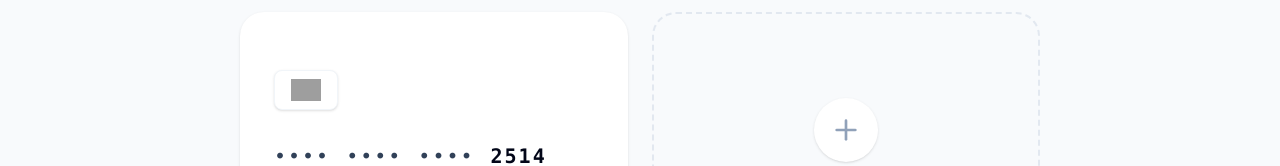
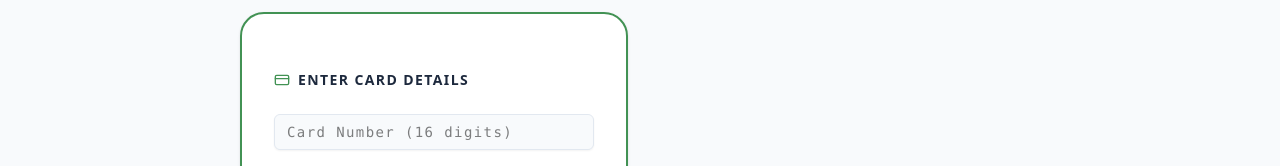
Before and after one commit to adhivedhanlr-maker/E-commerce, a Next.js app in the folder frontend/: page /profile/payments in a window 1280 px wide. Both pictures are taken after a click on the button "ADD NEW CARD". Shown: the part 625-791 px from the top of the page. Built offline with nearby package versions, Linux system fonts and the light colour scheme; no server answers; grey boxes are pictures that could not be loaded.

Commit message:
feat: Add profile payments page allowing users to view and add payment methods.

```diff
--- a/frontend/src/app/profile/payments/page.tsx
+++ b/frontend/src/app/profile/payments/page.tsx
@@ -3,9 +3,10 @@
 import React, { useState } from 'react';
 import Link from 'next/link';
 import { motion } from 'framer-motion';
-import { ArrowLeft, CreditCard, Plus, Lock, CheckCircle2, MoreVertical } from 'lucide-react';
+import { ArrowLeft, CreditCard, Plus, Lock, CheckCircle, CheckCircle2, MoreVertical } from 'lucide-react';
 import { Button } from '@/components/ui/button';
 import { Card, CardContent } from '@/components/ui/card';
+import { Input } from '@/components/ui/input';
 
 const DEMO_CARDS = [
     {
@@ -28,17 +29,33 @@ const DEMO_CARDS = [
 
 export default function PaymentsPage() {
     const [cards, setCards] = useState(DEMO_CARDS);
+    const [isAddingCard, setIsAddingCard] = useState(false);
+    const [newCardDetails, setNewCardDetails] = useState({ number: '', expiry: '', cvc: '' });
 
-    const handleAddCard = () => {
+    const handleSaveCard = (e: React.FormEvent) => {
+        e.preventDefault();
+
+        if (!newCardDetails.number || !newCardDetails.expiry || !newCardDetails.cvc) {
+            alert("Please fill in all card details.");
+            return;
+        }
+
+        const last4 = newCardDetails.number.slice(-4).padStart(4, '*');
+        const isMastercard = newCardDetails.number.startsWith('5');
+
         const newCard = {
             id: `card-${Math.random()}`,
-            type: 'Visa',
-            last4: Math.floor(1000 + Math.random() * 9000).toString(),
-            expiry: '12/29',
+            type: isMastercard ? 'Mastercard' : 'Visa',
+            last4: last4,
+            expiry: newCardDetails.expiry,
             isDefault: cards.length === 0,
-            logo: 'https://upload.wikimedia.org/wikipedia/commons/thumb/5/5e/Visa_Inc._logo.svg/2560px-Visa_Inc._logo.svg.png'
+            logo: isMastercard
+                ? 'https://upload.wikimedia.org/wikipedia/commons/thumb/2/2a/Mastercard-logo.svg/1280px-Mastercard-logo.svg.png'
+                : 'https://upload.wikimedia.org/wikipedia/commons/thumb/5/5e/Visa_Inc._logo.svg/2560px-Visa_Inc._logo.svg.png'
         };
         setCards([...cards, newCard]);
+        setIsAddingCard(false);
+        setNewCardDetails({ number: '', expiry: '', cvc: '' });
         alert("New payment method added successfully!");
     };
 
@@ -65,7 +82,7 @@ export default function PaymentsPage() {
                         </div>
                     </div>
 
-                    <Button onClick={handleAddCard} className="h-12 px-6 rounded-xl font-bold uppercase tracking-widest text-xs bg-primary-600 hover:bg-primary-700 text-white shadow-xl shadow-primary-500/20 transition-all">
+                    <Button onClick={() => setIsAddingCard(true)} className="h-12 px-6 rounded-xl font-bold uppercase tracking-widest text-xs bg-primary-600 hover:bg-primary-700 text-white shadow-xl shadow-primary-500/20 transition-all">
                         <Plus className="mr-2 h-4 w-4" />
                         Add New Card
                     </Button>
@@ -118,18 +135,73 @@ export default function PaymentsPage() {
                     ))}
 
                     {/* Empty State / Add Card Tile */}
+                    {isAddingCard ? (
+                        <motion.div
+                            initial={{ opacity: 0, scale: 0.95 }}
+                            animate={{ opacity: 1, scale: 1 }}
+                        >
+                            <Card className="relative rounded-[24px] overflow-hidden shadow-premium bg-white dark:bg-slate-900 transition-all border-2 border-primary-500 w-full h-full min-h-[220px]">
+                                <CardContent className="p-8">
+                                    <h3 className="text-sm font-bold uppercase tracking-widest text-slate-800 dark:text-slate-200 mb-6 flex items-center">
+                                        <CreditCard className="mr-2 h-4 w-4 text-primary-500" />
+                                        Enter Card Details
+                                    </h3>
+                                    <form onSubmit={handleSaveCard} className="space-y-4">
+                                        <div>
+                                            <Input
+                                                placeholder="Card Number (16 digits)"
+                                                value={newCardDetails.number}
+                                                onChange={(e) => setNewCardDetails({ ...newCardDetails, number: e.target.value.replace(/\D/g, '') })}
+                                                maxLength={16}
+                                                className="bg-slate-50 dark:bg-slate-800 border-slate-200 dark:border-slate-700 font-mono tracking-widest"
+                                                required
+                                            />
+                                        </div>
+                                        <div className="flex gap-4">
+                                            <Input
+                                                placeholder="MM/YY"
+                                                value={newCardDetails.expiry}
+                                                onChange={(e) => setNewCardDetails({ ...newCardDetails, expiry: e.target.value })}
+                                                maxLength={5}
+                                                className="bg-slate-50 dark:bg-slate-800 border-slate-200 dark:border-slate-700 font-mono tracking-widest w-1/2"
+                                                required
+                                            />
+                                            <Input
+                                                placeholder="CVC"
+                                                type="password"
+                                                value={newCardDetails.cvc}
+                                                onChange={(e) => setNewCardDetails({ ...newCardDetails, cvc: e.target.value.replace(/\D/g, '') })}
+                                                maxLength={4}
+                                                className="bg-slate-50 dark:bg-slate-800 border-slate-200 dark:border-slate-700 font-mono tracking-widest w-1/2"
+                                                required
+                                            />
+                                        </div>
+                                        <div className="flex gap-3 pt-4">
+                                            <Button type="button" variant="ghost" onClick={() => setIsAddingCard(false)} className="w-1/2">
+                                                Cancel
+                                            </Button>
+                                            <Button type="submit" className="w-1/2 bg-primary-600 hover:bg-primary-700 text-white">
+                                                Save
+                                            </Button>
+                                        </div>
+                                    </form>
+                                </CardContent>
+                            </Card>
+                        </motion.div>
+                    ) : (
                         <motion.div
                             initial={{ opacity: 0, scale: 0.95 }}
                             animate={{ opacity: 1, scale: 1 }}
                             transition={{ delay: cards.length * 0.1 }}
                         >
-                        <button onClick={handleAddCard} className="w-full h-full min-h-[220px] rounded-[24px] border-2 border-dashed border-slate-200 dark:border-slate-800 bg-slate-50/50 dark:bg-slate-900/30 hover:bg-slate-50 dark:hover:bg-slate-900 hover:border-primary-400 dark:hover:border-primary-600 transition-all flex flex-col items-center justify-center group p-8">
+                            <button onClick={() => setIsAddingCard(true)} className="w-full h-full min-h-[220px] rounded-[24px] border-2 border-dashed border-slate-200 dark:border-slate-800 bg-slate-50/50 dark:bg-slate-900/30 hover:bg-slate-50 dark:hover:bg-slate-900 hover:border-primary-400 dark:hover:border-primary-600 transition-all flex flex-col items-center justify-center group p-8">
                                 <div className="h-16 w-16 rounded-full bg-white dark:bg-slate-800 shadow-sm flex items-center justify-center mb-4 group-hover:scale-110 group-hover:bg-primary-50 dark:group-hover:bg-primary-900/40 transition-all duration-300">
                                     <Plus className="h-8 w-8 text-slate-400 group-hover:text-primary-600" />
                                 </div>
                                 <h3 className="text-sm font-bold uppercase tracking-widest text-slate-600 dark:text-slate-400 group-hover:text-primary-600">Add New Payment Method</h3>
                             </button>
                         </motion.div>
+                    )}
                 </div>
             </div>
         </div>
```
Lines whose indentation alone changed are shown as unchanged.
